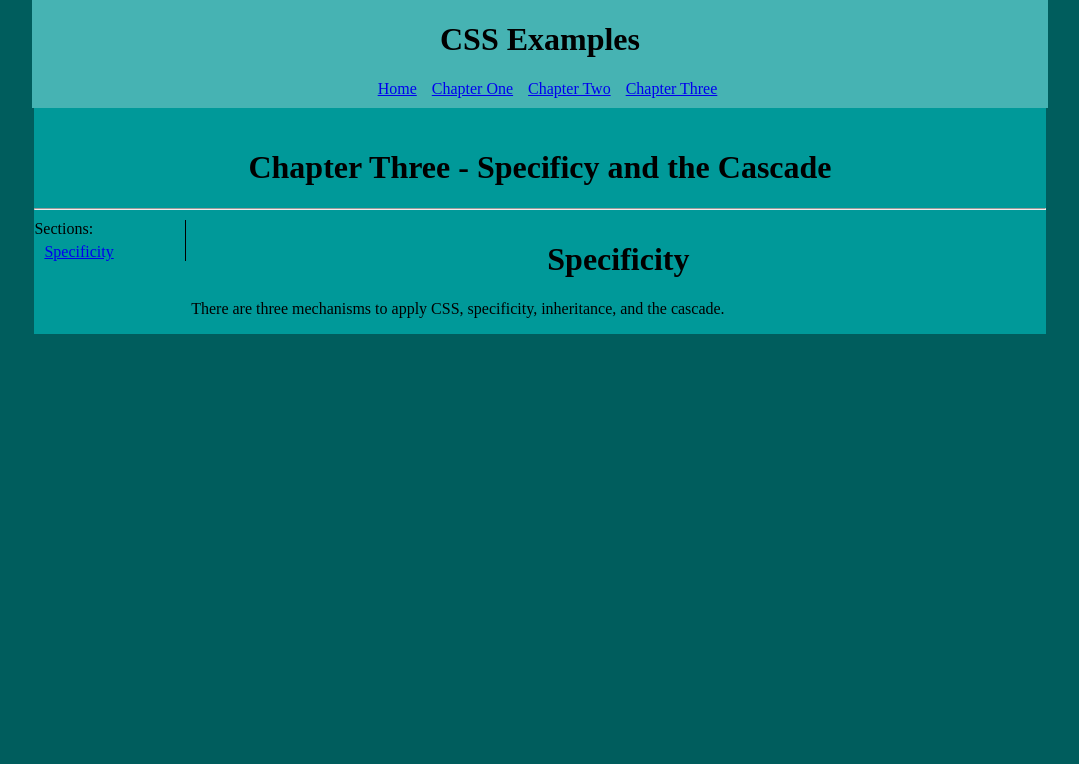
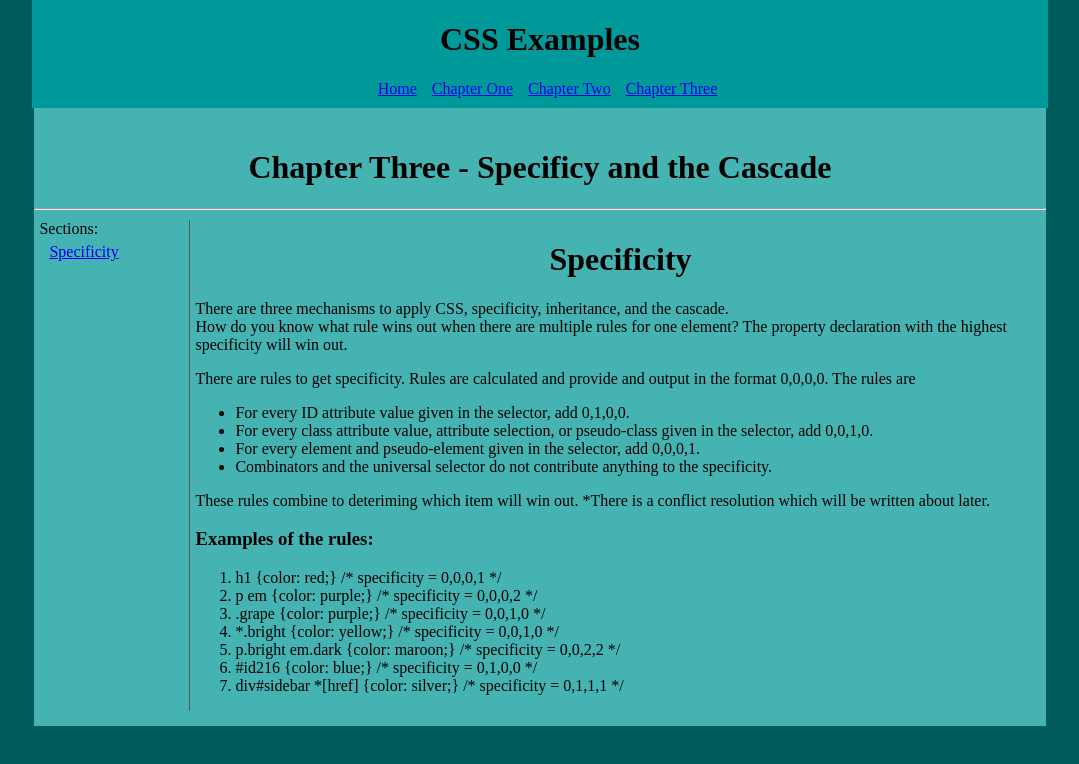
Before and after one commit to robertjorg/cssProject, an Angular app: page /chapterThree/specificity in a window 1280 px wide. Shown: the top 764 px of the page, without its empty margins (100-1179 px from the left). Built offline with nearby package versions, Linux system fonts and the light colour scheme.

Commit message:
Finally Chapter 3 started
Finally Chapter 3 started

```diff
--- a/src/app/app.component.html
+++ b/src/app/app.component.html
@@ -1,5 +1,5 @@
 <div class="body-container full-height flex-row">
-  <div class="header eighty-width">
+  <div class="header">
     <h1>CSS Examples</h1>
       <div class="links">
         <a routerLink="/" routerLinkActive="active">Home</a>
--- a/src/app/chapter-three/sections/specificity/specificity.component.html
+++ b/src/app/chapter-three/sections/specificity/specificity.component.html
@@ -1,2 +1,28 @@
 <h1>Specificity</h1>
-<p>There are three mechanisms to apply CSS, specificity, inheritance, and the cascade.</p>
+<p>There are three mechanisms to apply CSS, specificity, inheritance, and the cascade.<br/>
+How do you know what rule wins out when there are multiple rules for one element?
+The property declaration with the highest specificity will win out. </p>
+
+<span>
+  There are rules to get specificity. Rules are calculated and provide and output in the format 0,0,0,0. The rules are
+  <ul>
+    <li>For every ID attribute value given in the selector, add 0,1,0,0.</li>
+    <li>For every class attribute value, attribute selection, or pseudo-class given in the selector, add 0,0,1,0.</li>
+    <li>For every element and pseudo-element given in the selector, add 0,0,0,1.</li>
+    <li>Combinators and the universal selector do not contribute anything to the specificity.</li>
+  </ul>
+  These rules combine to deteriming which item will win out. *There is a conflict resolution which will be written about later.
+</span>
+
+<div>
+  <h3>Examples of the rules:</h3>
+  <ol>
+    <li>h1 {{'{'}}color: red;{{'}'}} /* specificity = 0,0,0,1 */</li>
+    <li>p em {{'{'}}color: purple;{{'}'}} /* specificity = 0,0,0,2 */</li>
+    <li>.grape {{'{'}}color: purple;{{'}'}} /* specificity = 0,0,1,0 */</li>
+    <li>*.bright {{'{'}}color: yellow;{{'}'}} /* specificity = 0,0,1,0 */</li>
+    <li>p.bright em.dark {{'{'}}color: maroon;{{'}'}} /* specificity = 0,0,2,2 */</li>
+    <li>#id216 {{'{'}}color: blue;{{'}'}} /* specificity = 0,1,0,0 */</li>
+    <li>div#sidebar *[href] {{'{'}}color: silver;{{'}'}} /* specificity = 0,1,1,1 */</li>
+  </ol>
+</div>
--- a/src/styles.scss
+++ b/src/styles.scss
@@ -1,6 +1,6 @@
-$background-color: #009999;
+$background-color: #46B3B3;
 $html-color: #005D5D;
-$header-color: #46B3B3;
+$header-color: #009999;
 
 .background-grey {
   background-color: gray;
@@ -31,7 +31,8 @@ h1 {
   margin-top: 10px;
   display: flex;
   flex-direction: row;
-  height: 100%
+  height: 100%;
+  margin-bottom: 15px;
 }
 
 .container-right {
@@ -40,10 +41,11 @@ h1 {
 }
 
 .container-left {
+  margin-left: 5px;
   width: 15%;
   overflow: hidden;
-  border-right: 1px solid black;
-  height: 100%;
+  border-right: 1px solid #555555;
+  min-height: 100%;
 }
 
 .eighty-width {
```
